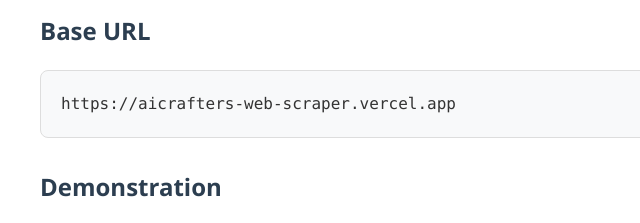
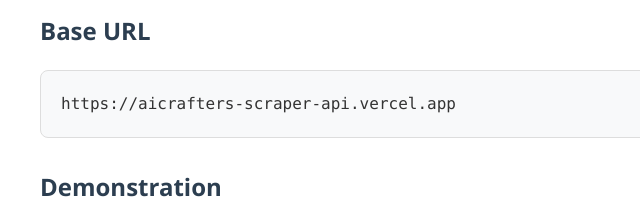
Before and after one commit to mounseflit/Scraper-Api, a website: page index.html in a window 1280 px wide. Shown: the part 144-367 px from the top of the page, 0-640 px from the left. Drawn offline with Linux system fonts and the light colour scheme.

Commit message:
Update index.html

```diff
--- a/index.html
+++ b/index.html
@@ -116,7 +116,7 @@
     <h1>Ai Crafters Web Scraping API Documentation</h1>
 
     <h2>Base URL</h2>
-    <pre>https://aicrafters-web-scraper.vercel.app</pre>
+    <pre>https://aicrafters-scraper-api.vercel.app</pre>
 
     <h2>Demonstration</h2>
     <button onclick="window.location.href='/demo'" style="background-color: var(--primary-color); color: white; padding: 10px 20px; border: none; border-radius: 5px; cursor: pointer;">Try the Demo</button>
```
